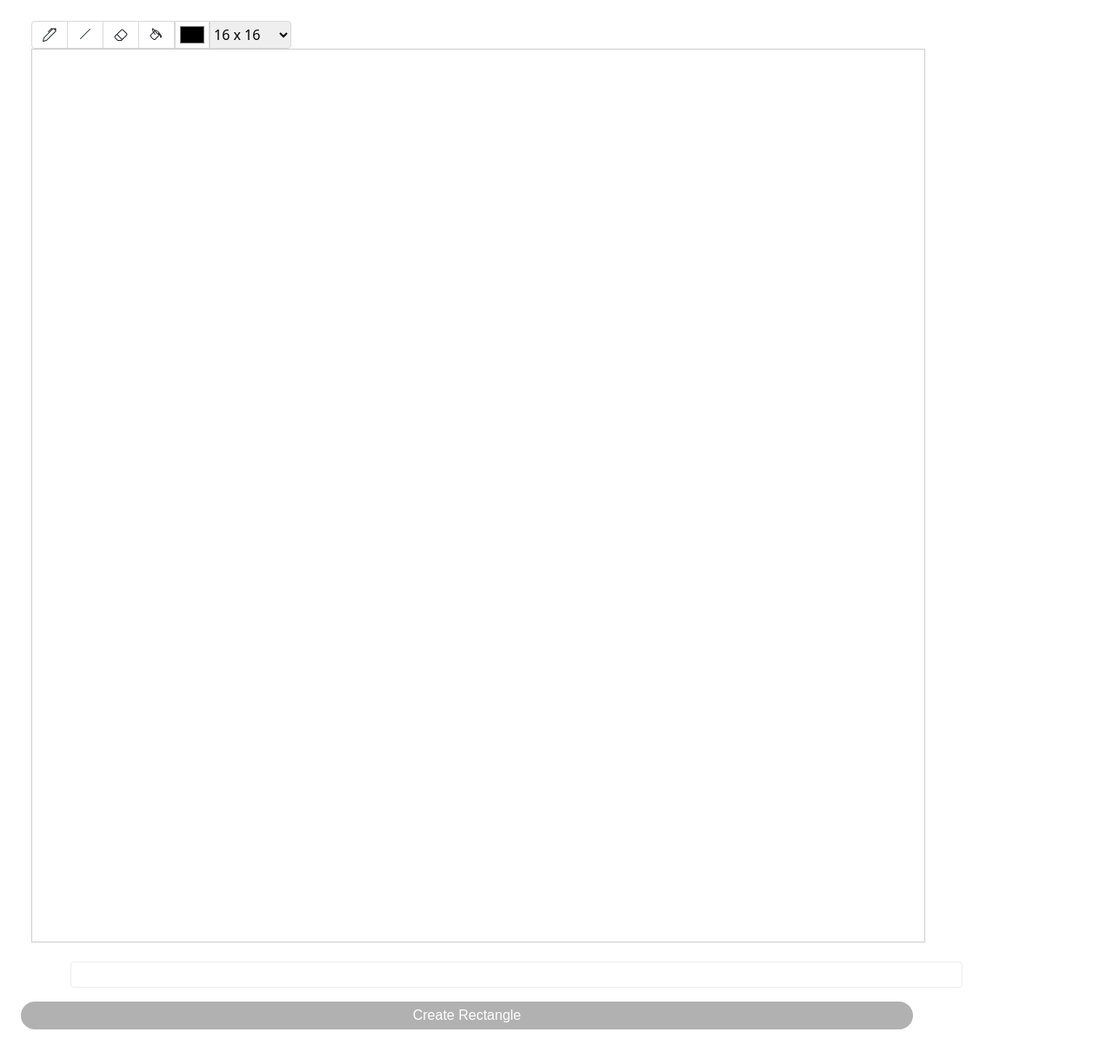
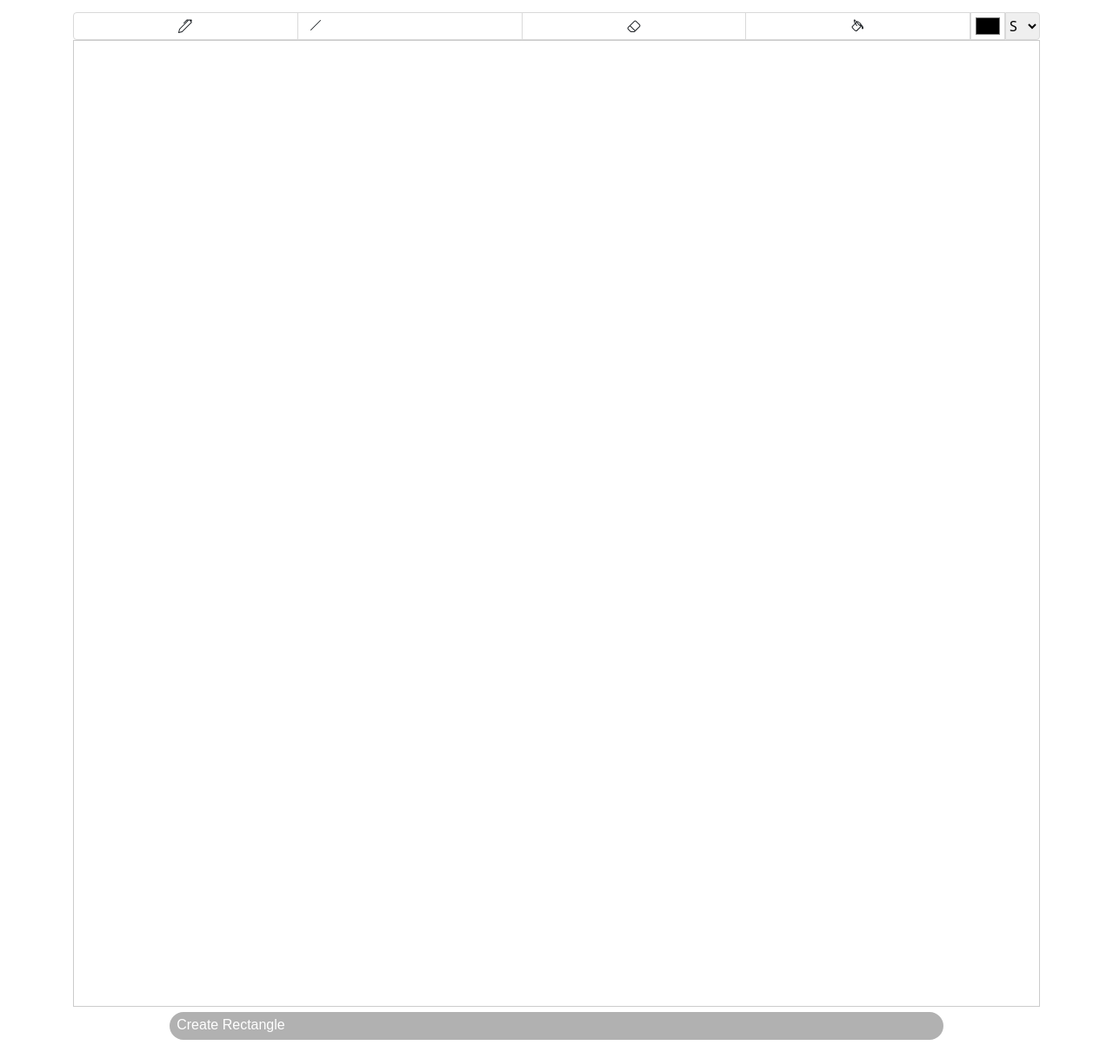
Before and after one commit to QuickiePixie/QuickiePixie, a website with bundled scripts: page src/index.html in a window 1280 px wide. Shown: the whole page at 87% size. Built offline with nearby package versions, Linux system fonts and the light colour scheme.

Commit message:
fix formatting

```diff
--- a/src/index.html
+++ b/src/index.html
@@ -12,7 +12,7 @@
         <title>Get Started</title>
         <style>
             .container {
-                margin: 24px;
+                padding: 14px;
                 display: flex;
                 flex-direction: column;
             }
@@ -42,8 +42,9 @@
             }
 
             .pixel-grid {
-                width:96%;
+                width:100%;
                 height:auto;
+                margin:auto;
             }
 
             .icon {
@@ -103,8 +104,21 @@
             }
 
             #createRectangle {
-                width: 90%;
+                width: 80%;
                 height: 32px;
+                display: flex;
+                margin:auto;
+            }
+
+            .btn-toolbar {
+                margin-bottom: 16px;
+                margin: auto;
+                display: block;
+            }
+
+            .btn-group {
+                display: flex;
+                margin:0px;
             }
 
         </style>
@@ -115,8 +129,8 @@
             You may use "addOnUISdk.app.ui.theme" to get the current theme and style accordingly.
         -->
         <div class="container">
-            <div class="row">
-                <div class="btn-toolbar justify-content-between col" role="toolbar" aria-label="Toolbar with button groups">
+            <div>
+                <div class="btn-toolbar" role="toolbar" aria-label="Toolbar with button groups">
                     <div class="btn-group" role="group" aria-label="First group">
                       <button id="penBtn" type="button" class="btn btn-outline tool-btn">
                         <svg class="icon" xmlns="http://www.w3.org/2000/svg" width="16" height="16" fill="currentColor" class="bi bi-pen icon" viewBox="0 0 16 16">
@@ -141,18 +155,19 @@
                       <div id="colorInput">
                         <input type="color" id="colorPicker" class="toolbar" value="#000000">
                       </div>
+                      <div>
                         <select name="size" id="gridSize" class="toolbar">
-                            <option value="16">16 x 16</option>
-                            <option value="32">32 x 32</option>
-                            <option value="64">64 x 64</option>
-                            <option value="128">128 x 128</option>
+                            <option value="128">S</option>
+                            <option value="64">M</option>
+                            <option value="32">L</option>
+                            <option value="16">XL</option>
                           </select>
+                          </div>
                     </div>
             </div>
             <div class="pixel-grid">
                 <canvas id="pixel-canvas" class="pixel-grid" width="512" height="512"> </canvas>
             </div>
-            <div id="description"></div>
             <button id="createRectangle" disabled>Create Rectangle</button>
         </div>
 
--- a/src/ui/index.js
+++ b/src/ui/index.js
@@ -19,11 +19,11 @@ addOnUISdk.ready.then(async () => {
   const context = canvas.getContext("2d");
 
   //define grid size and pixel size
-  const gridSize = 32;
+  let gridSize = 128;
   const canvasWidth = canvas.getBoundingClientRect().width;
   const canvasHeight = canvas.getBoundingClientRect().height;
   const screenScaling = canvas.width / canvasWidth;
-  const pixelSize = canvasWidth / gridSize;
+  let pixelSize = canvasWidth / gridSize;
 
   const canvasSettings = {
     brush: "free",
@@ -59,6 +59,13 @@ addOnUISdk.ready.then(async () => {
     }
     canvasSettings.isDrawing = false;
     context.beginPath();
+  });
+
+  let gridDropDown = document.getElementById("gridSize");
+  gridDropDown.addEventListener("change", (event) => {
+    gridSize = parseInt(event.target.value);
+    pixelSize = canvasWidth / gridSize;
+    console.log(gridSize);
   });
 
   function drawPixel(event) {
```
